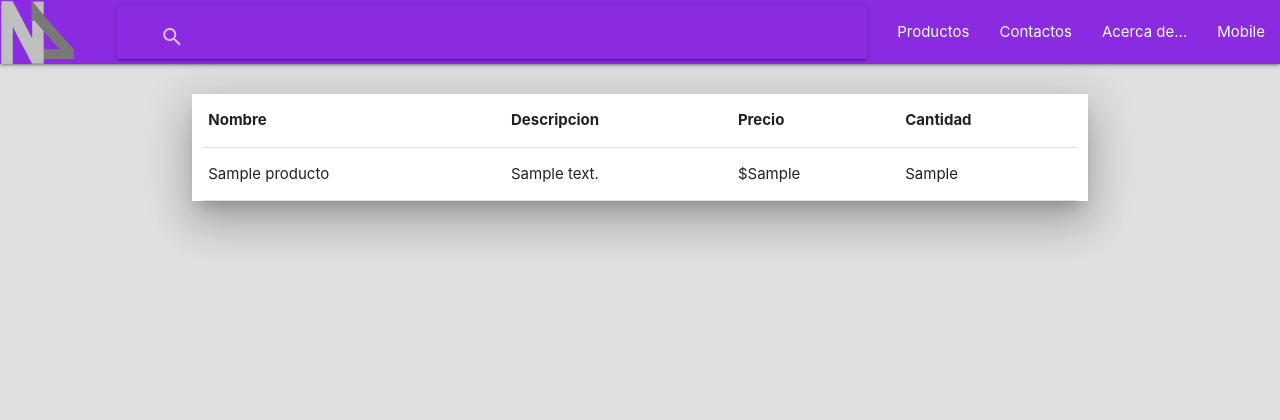
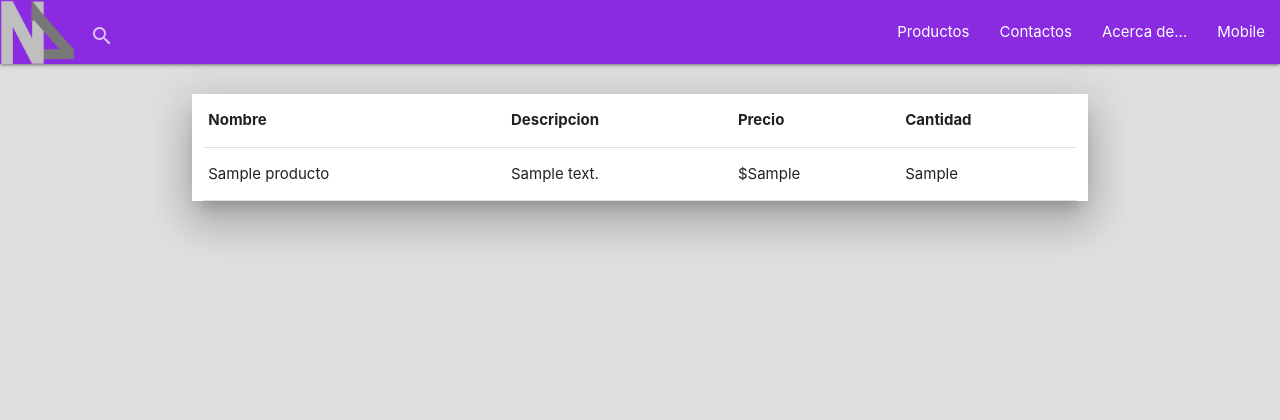
Before and after one commit to TACarlos/productos, a Django app: page /productos in a window 1280 px wide. Shown: the top 420 px of the page. Run offline with Django 3.2, Linux system fonts and the light colour scheme; tables that the repository leaves empty hold one stand-in row (values such as "Sample post").

Commit message:
Ajuste de tamaño

```diff
--- a/mysite/producto/templates/producto/base.html
+++ b/mysite/producto/templates/producto/base.html
@@ -18,9 +18,20 @@
                 <div class="nav-wrapper row" style="background: blueviolet;">
                   <a href="/" class="left"><img src="{% static 'images/logon.png' %}" alt="" style="width: 5rem;"></a>
                   <a href="#" data-target="mobile-demo" class="sidenav-trigger right"><i class="material-icons">menu</i></a>
-                  <a class="waves-effect waves-light btn-large right sidenav-trigger " style="background: blueviolet; min-width: 20rem auto;">
+                  <a class="waves-effect right sidenav-trigger " style="background: blueviolet; width:60%;">
+
                       <form>
-                          <div class="input-field col s12">
+                          <div class="input-field">
+                            <input id="search" type="search" required">
+                            <label class="label-icon" for="search"><i class="material-icons">search</i></label>
+                            <i class="material-icons">close</i>
+                          </div>
+                        </form>
+                  </a>
+                  <a class="waves-effect hide-on-med-and-down center" style="background: blueviolet; width:50%; height: 90%;">
+
+                      <form>
+                          <div class="input-field">
                             <input id="search" type="search" required">
                             <label class="label-icon" for="search"><i class="material-icons">search</i></label>
                             <i class="material-icons">close</i>
@@ -28,16 +39,6 @@
                         </form>
                   </a>
                   <ul class="right hide-on-med-and-down">
-                    <li>
-                      <a class="waves-effect waves-light btn-large " style="background: blueviolet; width: 50rem;">
-                          <form>
-                              <div class="input-field col s12">
-                                <input id="search" type="search" required">
-                                <label class="label-icon" for="search"><i class="material-icons">search</i></label>
-                                <i class="material-icons">close</i>
-                              </div>
-                            </form>
-                      </a></li>
                         <li><a href="{% url 'lista_prod'%}">Productos</a></li>
                         <li><a href="#">Contactos</a></li>
                         <li><a href="#">Acerca de...</a></li>
```
